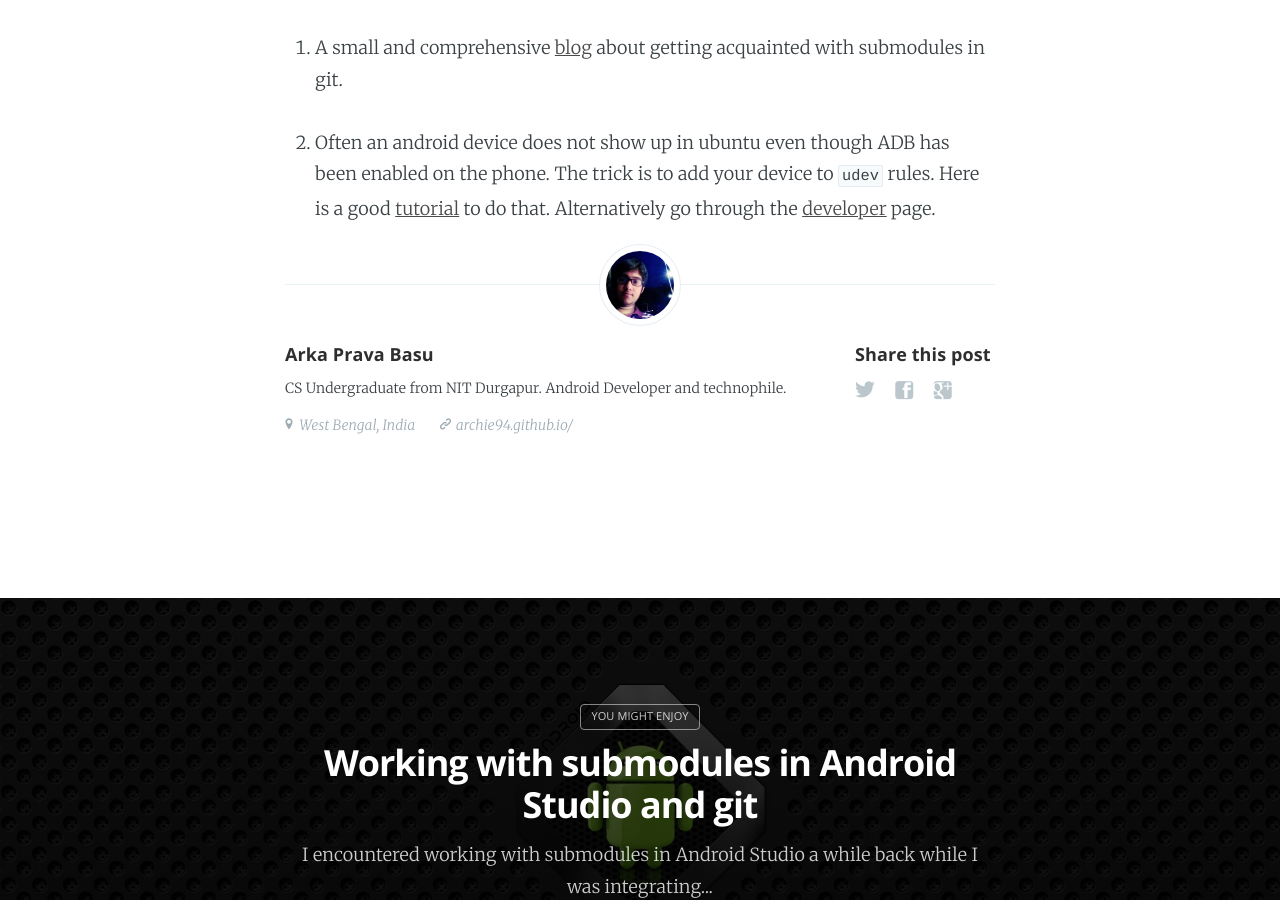
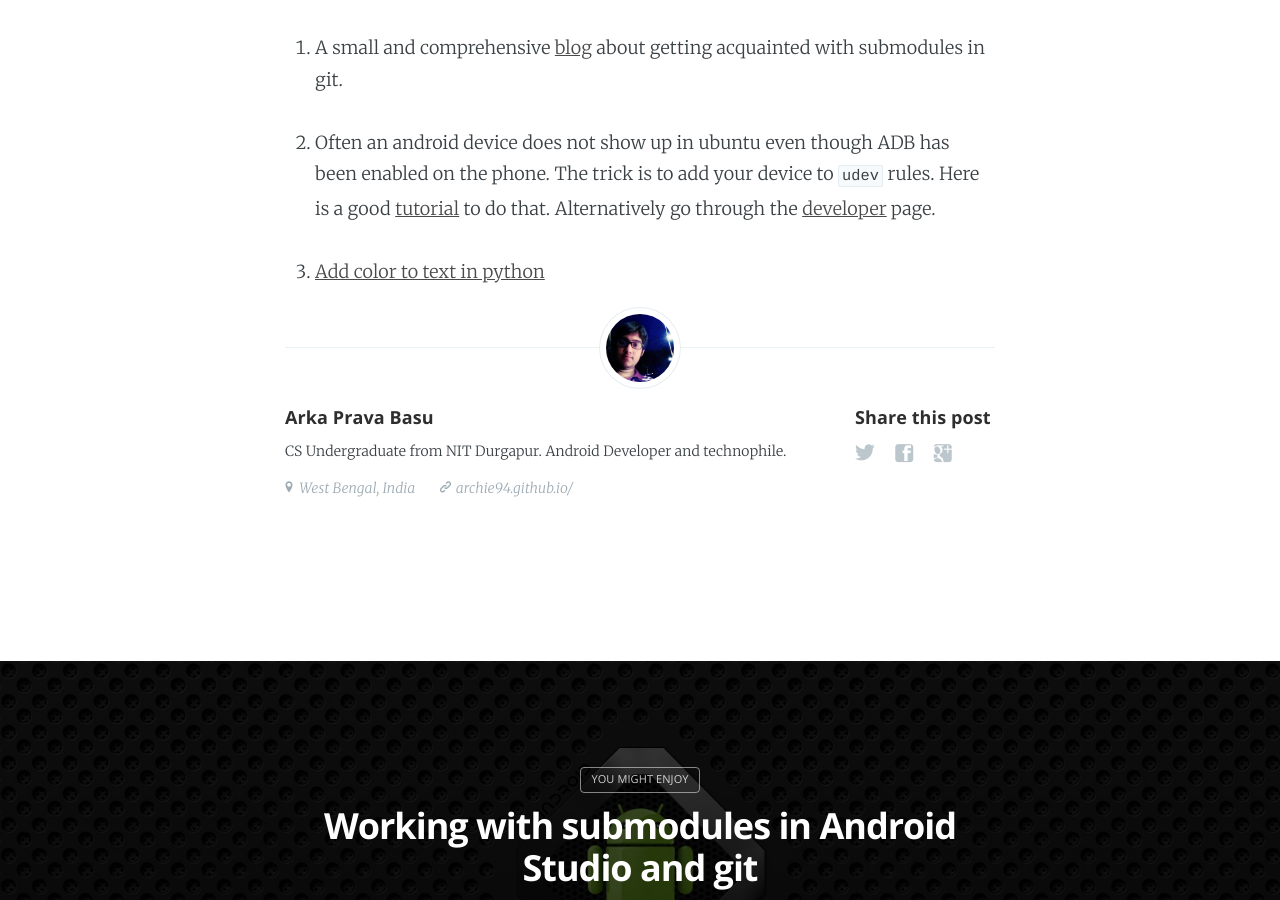
Before and after one commit to archie94/blogs, a Jekyll site: the page built from _posts/2017-02-07-blog-of-blogs.md, in a window 1280 px wide and 900 px high, scrolled down 778 px. Built offline with Jekyll 4.4.1, drawn with Linux system fonts in a browser that asks for light colours; nearby versions of some CDN libraries.

Commit message:
Add color to text in python

```diff
--- a/_posts/2017-02-07-blog-of-blogs.md
+++ b/_posts/2017-02-07-blog-of-blogs.md
@@ -15,3 +15,5 @@ Here I plan to keep links of exciting blog posts which I encounter. I will go on
 1. A small and comprehensive [blog](https://johnleach.co.uk/words/323/git-submodules-in-n-easy-steps) about getting acquainted with submodules in git.
 
 2. Often an android device does not show up in ubuntu even though ADB has been enabled on the phone. The trick is to add your device to `udev` rules. Here is a good [tutorial](http://bernaerts.dyndns.org/android/339-android-oneplustwo-oneplusx-enable-adb-mtp-detection-ubuntu-trusty) to do that. Alternatively go through the [developer](https://developer.android.com/studio/run/device.html) page.
+
+3. [Add color to text in python](http://ozzmaker.com/add-colour-to-text-in-python/)
```
